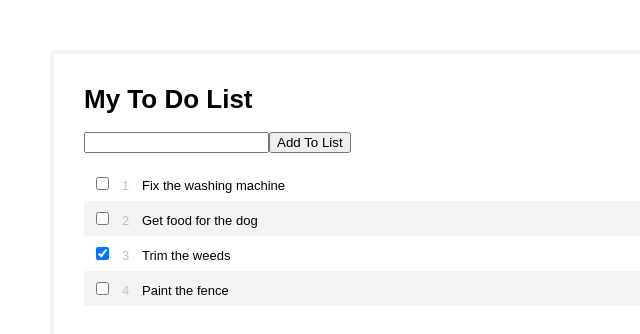
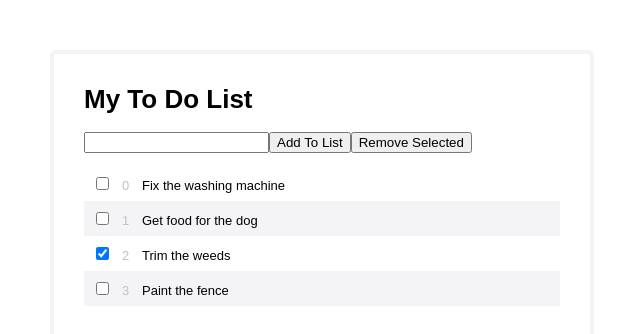
Before and after one commit to itkilleddave/react-thinking-in-react, a React (Create React App) app: page / in a window 1280 px wide. Shown: the top 334 px of the page, without its empty margins (0-640 px from the left). Built offline with nearby package versions, Linux system fonts and the light colour scheme.

Commit message:
added 'remove selected' button/functionality

```diff
--- a/src/Components/ToDo.css
+++ b/src/Components/ToDo.css
@@ -6,6 +6,7 @@ body {
 	border: 4px solid #f4f4f7;
 	border-radius: 6px;
 	padding: 30px;
+	float: left;
 }
 .to-do-list h1 {
 	margin-top: 0;
@@ -13,6 +14,9 @@ body {
 .item-list {
 	list-style: none;
 	padding-left: 0;
+	float: left;
+	margin-bottom: 0;
+	width: 100%;
 }
 .item-list li {
 	display: block;
@@ -33,3 +37,13 @@ body {
 input[type="checkbox"] {
 	cursor: pointer;
 }
+.ui-bar {
+	width: 100%;
+	float: left;
+}
+.ui-bar input,
+.ui-bar button
+{
+	float: left;
+	display: inline-block;
+}
--- a/src/Components/ToDo.js
+++ b/src/Components/ToDo.js
@@ -12,6 +12,8 @@ const initData = [
 	{id: 2, description: "Trim the weeds",			checked:true },
 	{id: 3, description: "Paint the fence", 		checked:false },
 ];
+
+
 
 function Heading(props) {
 	return <h1>{props.title}</h1>;
@@ -30,7 +32,7 @@ class ItemRow extends React.Component {
 					  />
 					  <span className="lable">
 					   <span className="list-number">
-					   {this.props.id+1}
+					   {this.props.id}
 					   </span>
 					   {this.props.description}
 					  </span>
@@ -89,8 +91,21 @@ class ToDoList extends React.Component {
 		// InputAddItem
 		this.handleClick = this.handleClick.bind(this);
 
+		// button (remove)
+		this.handleClickRemove = this.handleClickRemove.bind(this);
+
 		//ItemRow
 		this.handleChangeItem = this.handleChangeItem.bind(this);
+	}
+
+	highestId() {
+
+		let highestId = 0;
+
+		for (var i = 0; i < this.state.items.length; i++) {
+			highestId = (this.state.items[i].id > highestId) ? this.state.items[i].id : highestId;
+		}
+		return highestId;
 	}
 
 	handleClick(value) {
@@ -105,7 +120,7 @@ class ToDoList extends React.Component {
 				//copy items (slice) and append (concat) the new object
 				items: this.state.items.slice().concat(
 					[{
-						id: this.state.items.length,
+						id: this.highestId()+1,
 						description: value,
 						checked: false,
 					}]
@@ -135,14 +150,37 @@ class ToDoList extends React.Component {
 		});
 	}
 
+	handleClickRemove(e) {
+
+		//console.log(e.target.id);
+
+		const newItems = this.state.items.filter((item) => {
+			return item.checked ? false : true;
+		});
+
+		this.setState({
+			items: newItems
+		});
+	}
+
 	render() {
-		//console.log(this.state.items);
+		console.log(this.state.items);
 		return(
 			<div className="to-do-list">
+
 				<Heading title="My To Do List" />
-				<InputAddItem
-				onClick={this.handleClick}
-				/>
+
+				<div className="ui-bar">
+					<InputAddItem
+					onClick={this.handleClick}
+					/>
+					<button
+					onClick={this.handleClickRemove}
+					>
+					Remove Selected
+					</button>
+				</div>
+
 				<ul className="item-list">
 				{this.state.items.map((item) =>
 						<ItemRow
```
